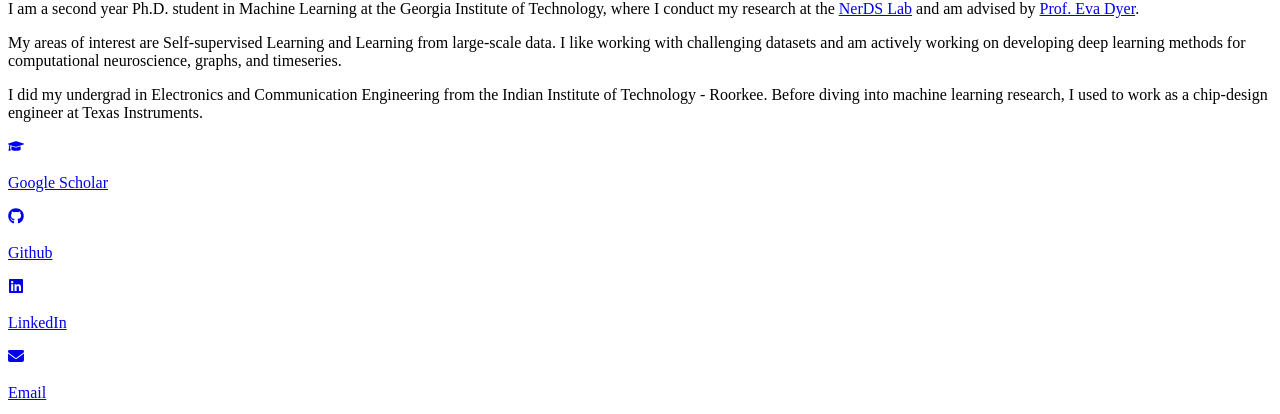
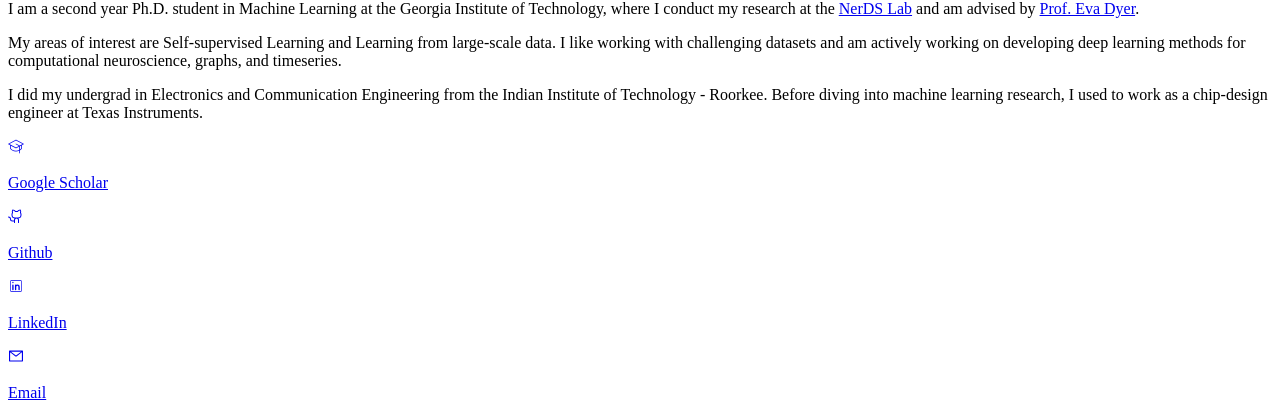
Before and after one commit to vinamarora8/vinamarora8.github.io, a React (Vite) app: page / in a window 1280 px wide. Shown: the part 1454-1868 px from the top of the page. Built offline with nearby package versions, Linux system fonts and the light colour scheme; the HTML template or start-up script is replaced by a standard one.

Commit message:
Improve icons

```diff
--- a/src/components/Profile.tsx
+++ b/src/components/Profile.tsx
@@ -5,6 +5,12 @@
 import TiltEffect from './TiltEffect';
 import { LiaGraduationCapSolid } from 'react-icons/lia';
 import { FaGraduationCap } from 'react-icons/fa';
+import { AiOutlineGithub, AiOutlineMail } from 'react-icons/ai';
+import { CiLinkedin } from 'react-icons/ci';
+import { FiGithub } from 'react-icons/fi';
+import { PiGithubLogo, PiGraduationCapBold, PiGraduationCapLight } from 'react-icons/pi';
+import { MdEmail, MdOutlineEmail } from 'react-icons/md';
+import { HiOutlineMail } from 'react-icons/hi';
 
 const Profile: React.FC = () => {
   return (
@@ -78,7 +84,7 @@
             className="social-links__item"
             aria-label="Google Scholar"
           >
-            <FaGraduationCap />
+            <PiGraduationCapLight />
             <p>Google Scholar</p>
           </a>
           <a
@@ -88,7 +94,7 @@
             className="social-links__item"
             aria-label="GitHub"
           >
-            <FaGithub />
+            <PiGithubLogo />
             <p>Github</p>
           </a>
           <a
@@ -98,11 +104,11 @@
             className="social-links__item"
             aria-label="LinkedIn"
           >
-            <FaLinkedin />
+            <CiLinkedin />
             <p>LinkedIn</p>
           </a>
           <a href="mailto:vinam@gatech.edu" className="social-links__item" aria-label="Email">
-            <FaEnvelope />
+            <AiOutlineMail />
             <p>Email</p>
           </a>
         </AnimateIn>
```
